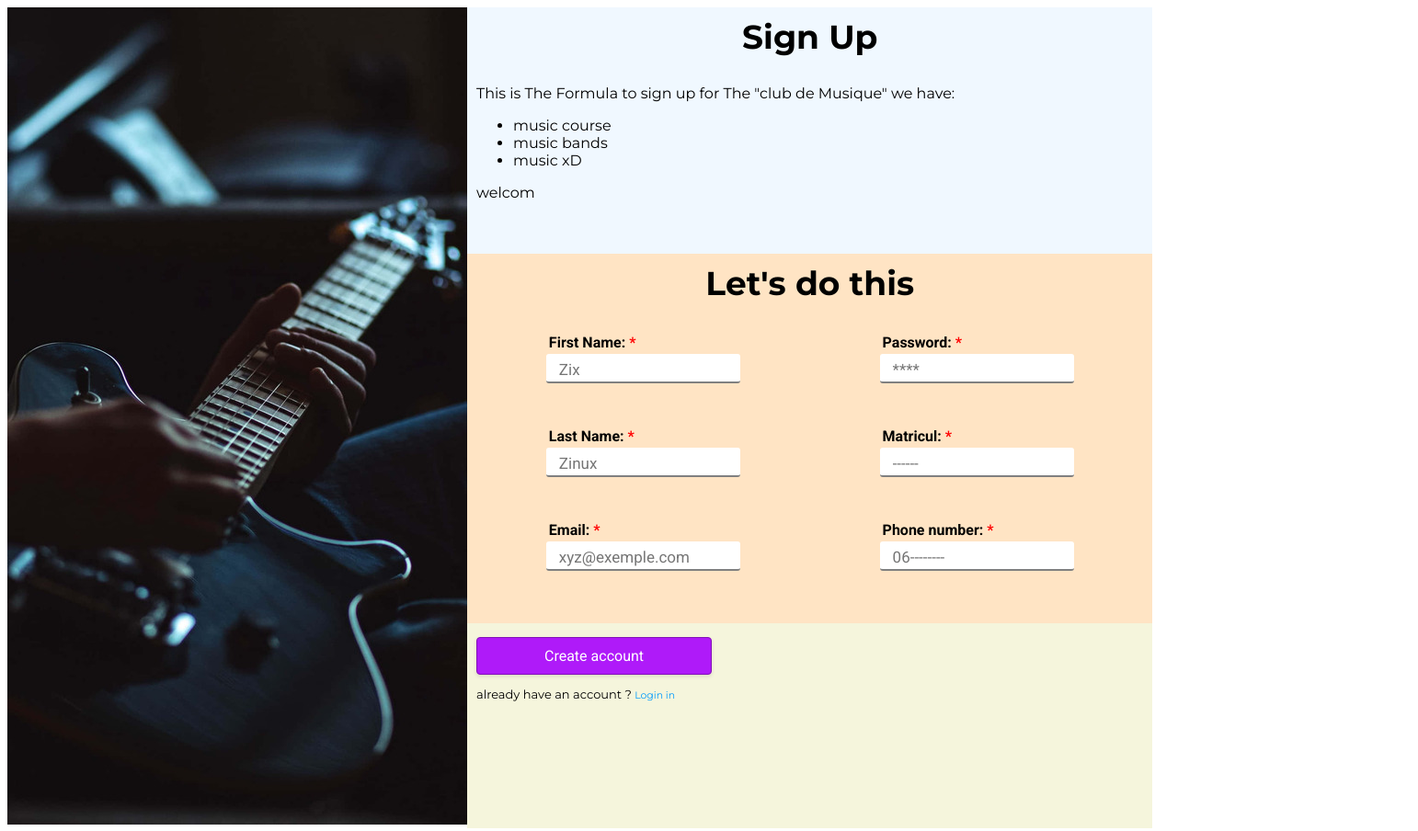
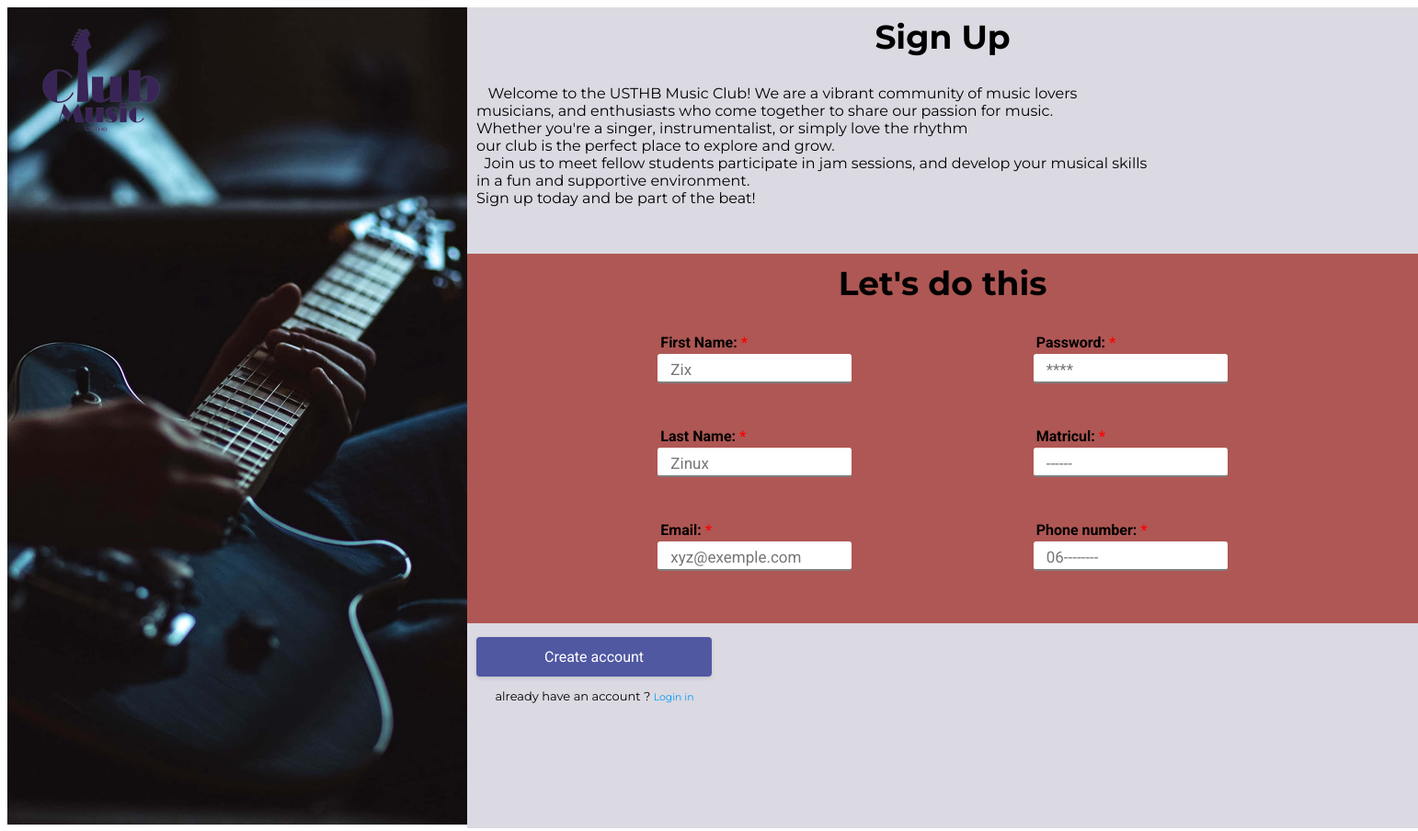
Before and after one commit to ZixUUUs/Sign-up, a plain HTML site: page index.html in a window 1280 px wide. Shown: the whole page at 92% size, 1542 px wide, since content can reach past the window. Drawn offline with Linux system fonts and the light colour scheme; a web font is replaced by a local one.

Commit message:
finished

```diff
--- a/index.html
+++ b/index.html
@@ -10,20 +10,28 @@
   <body>
     <div class="container">
       <section class="img">
-        <img src="./Guitare.jpg" alt="Guitare" />
+        <div>
+          <img src="./1.png" class="Logo" alt="Logo" />
+        </div>
+        <img src="./Guitare.jpg" class="Guitare" alt="Guitare" />
       </section>
       <section class="mainS">
         <div class="blaBla">
           <h1>Sign Up</h1>
           <p>
-            This is The Formula to sign up for The "club de Musique" we have:
+            &nbsp;&nbsp; Welcome to the USTHB Music Club! We are a vibrant
+            community of music lovers <br />
+            musicians, and enthusiasts who come together to share our passion
+            for music. <br />
+            Whether you're a singer, instrumentalist, or simply love the rhythm
+            <br />
+            our club is the perfect place to explore and grow. <br />
+            &nbsp; Join us to meet fellow students participate in jam sessions,
+            and develop your musical skills <br />
+            in a fun and supportive environment.
+            <br />
+            Sign up today and be part of the beat!
           </p>
-          <ul>
-            <li>music course</li>
-            <li>music bands</li>
-            <li>music xD</li>
-          </ul>
-          <p>welcom</p>
         </div>
         <div class="SignUp">
           <h1>Let's do this</h1>
@@ -105,7 +113,8 @@
           <button type="submit">Create account</button>
           <div>
             <p class="msg">
-              already have an account ? <a href="./index.html">Login in</a>
+              &nbsp; &nbsp; &nbsp; already have an account ?
+              <a href="./index.html">Login in</a>
             </p>
           </div>
         </div>
--- a/style.Css
+++ b/style.Css
@@ -14,15 +14,20 @@ body {
   display: flex;
   flex-direction: row;
 }
+.Logo {
+  display: block;
+  position: fixed;
+  background-color: rgba(0, 0, 0, 0.005);
+}
 .blaBla {
   padding: 10px;
   margin: 0;
-  background-color: aliceblue;
+  background-color: #dbd9e1;
   width: 138%;
   height: 30%;
 }
 .SignUp {
-  background-color: bisque;
+  background-color: #af5754;
   width: 138%;
   height: 45%;
   margin: 0;
@@ -31,7 +36,8 @@ body {
 form {
   display: flex;
   flex-direction: row;
-  justify-content: space-around;
+  align-items: center;
+  justify-content: space-evenly;
 }
 .miniC1 {
   display: flex;
@@ -46,7 +52,7 @@ form {
   gap: 45px;
 }
 .logIn {
-  background-color: beige;
+  background-color: #dbd9e1;
   width: 138%;
   height: 25%;
   margin: 0;
@@ -79,25 +85,29 @@ input {
   line-height: 147.6%;
   padding-top: 0.825rem;
   padding-bottom: 0.5rem;
+  touch-action: manipulation;
+  transform: translateY(0);
+  transition: transform 150ms, box-shadow 150ms;
 }
 input::placeholder {
   color: rgba(0, 0, 0, 0.543);
 }
 input:hover {
-  background-color: whitesmoke;
+  box-shadow: rgba(0, 0, 0, 0.15) 0 3px 9px 0;
+  transform: translateY(-2px);
+  background-color: #6676a1;
+  border-bottom: 3px solid #3b2454;
 }
 
 input:focus {
   outline: none;
-  top: 0;
-  margin-bottom: 16px;
-  border-bottom: 3px solid rgb(101, 12, 169);
+  border-bottom: 3px solid #3b2454;
 }
 
 /* CSS */
 button {
-  background-color: #af1af9;
-  border: 1px solid #820fb8;
+  background-color: #5058a2;
+  border: 2px solid #5058a2;
   border-radius: 4px;
   box-shadow: rgba(0, 0, 0, 0.1) 0 2px 4px 0;
   box-sizing: border-box;
```
